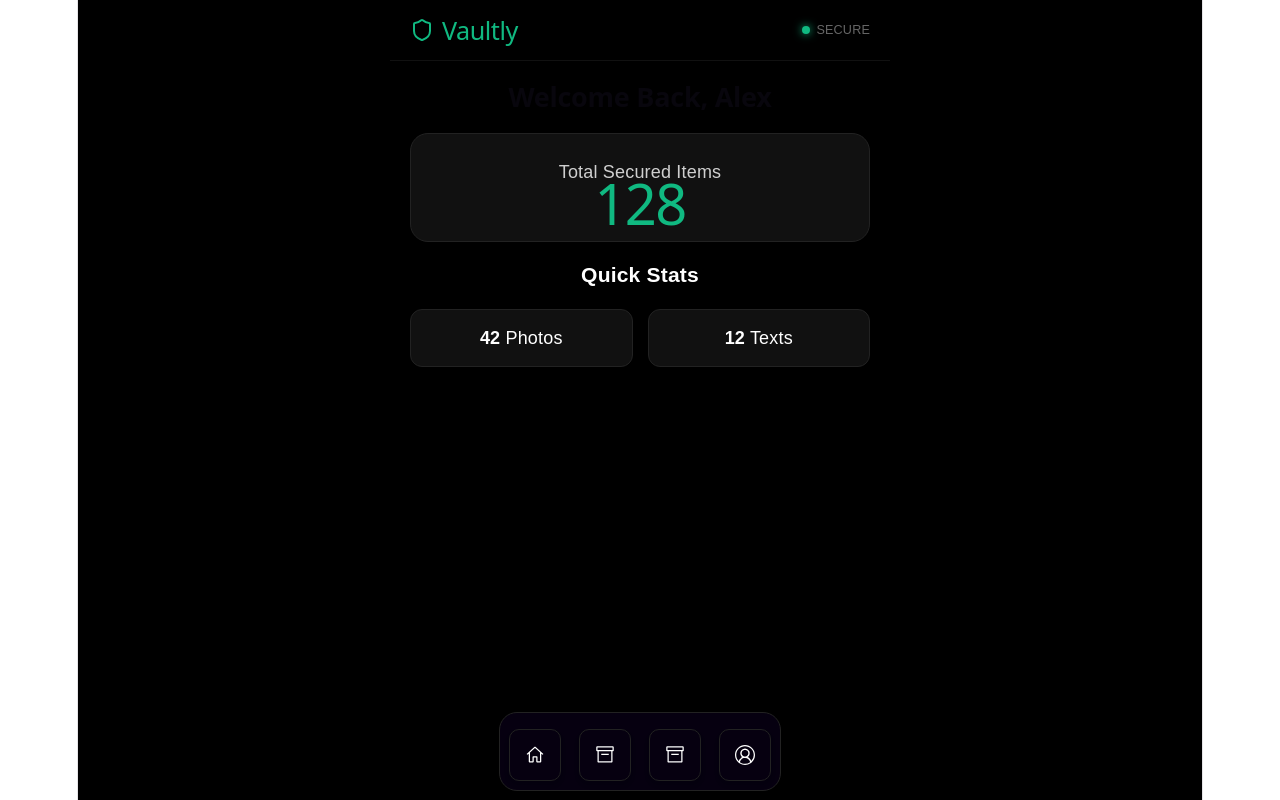
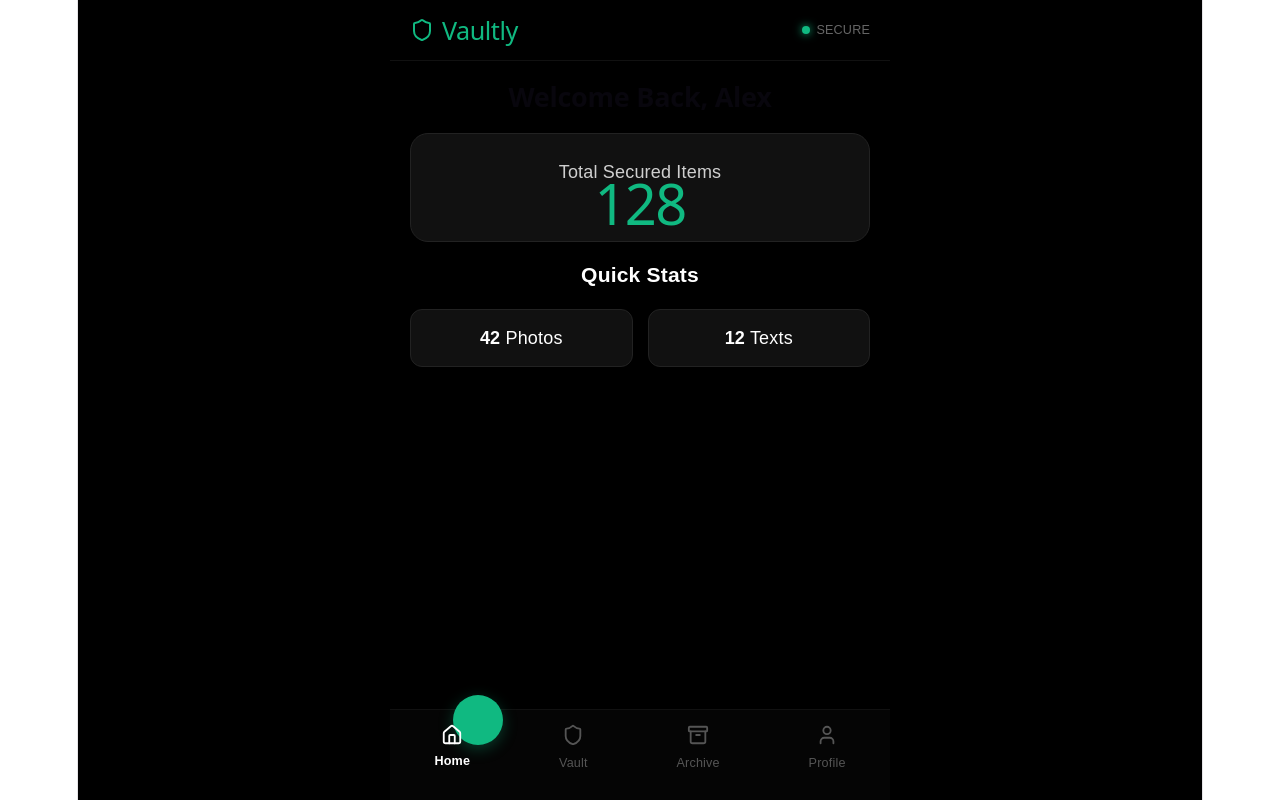
Before and after one commit to jhonjoshua22/Vaultly, a React (Vite) app: page / in a window 1280 px wide. Built offline with nearby package versions, Linux system fonts and the light colour scheme.

Commit message:
returned to bottombar

```diff
--- a/src/App.jsx
+++ b/src/App.jsx
@@ -1,8 +1,10 @@
 import React, { useState } from 'react';
-import { VscHome, VscArchive, VscAccount, VscSettingsGear } from 'react-icons/vsc';
 
+// Layout Components
 import Topbar from './components/Topbar';
-import Dock from './components/Dock';
+import Bottombar from './components/Bottombar';
+
+// Page Components
 import Home from './pages/Home';
 import Vault from './pages/Vault';
 import Archive from './pages/Archive';
@@ -12,40 +14,42 @@ function App() {
   const [activeTab, setActiveTab] = useState('Home');
   const userName = "Alex";
 
-  const items = [
-    { icon: <VscHome size={20} />, label: 'Home', onClick: () => setActiveTab('Home') },
-    { icon: <VscArchive size={20} />, label: 'Vault', onClick: () => setActiveTab('Vault') },
-    { icon: <VscArchive size={20} />, label: 'Archive', onClick: () => setActiveTab('Archive') },
-    { icon: <VscAccount size={20} />, label: 'Profile', onClick: () => setActiveTab('Profile') },
-  ];
-
   return (
     <div style={appContainerStyle}>
       <div style={mobileWrapperStyle}>
+
         <Topbar />
 
-        {/* Dynamic Page Content */}
-        <main style={mainContentStyle}>
+        <main style={{ flex: 1, overflowY: 'auto' }}>
           {activeTab === 'Home' && <Home userName={userName} />}
           {activeTab === 'Vault' && <Vault />}
           {activeTab === 'Archive' && <Archive />}
           {activeTab === 'Profile' && <Profile userName={userName} />}
         </main>
 
-        {/* Mac-style Dock */}
-        <Dock
-          items={items}
-          panelHeight={68}
-          baseItemSize={50}
-          magnification={70}
-        />
+        <Bottombar activeTab={activeTab} setActiveTab={setActiveTab} />
+
       </div>
     </div>
   );
 }
 
-const appContainerStyle = { backgroundColor: '#000', minHeight: '100vh', display: 'flex', justifyContent: 'center', color: '#fff', fontFamily: 'sans-serif' };
-const mobileWrapperStyle = { width: '100%', maxWidth: '500px', backgroundColor: '#000', display: 'flex', flexDirection: 'column', position: 'relative', overflow: 'hidden' };
-const mainContentStyle = { flex: 1, overflowY: 'auto', paddingBottom: '120px' };
+const appContainerStyle = {
+  backgroundColor: '#000',
+  minHeight: '100vh',
+  display: 'flex',
+  justifyContent: 'center',
+  color: '#fff',
+  fontFamily: 'sans-serif'
+};
+
+const mobileWrapperStyle = {
+  width: '100%',
+  maxWidth: '500px',
+  backgroundColor: '#000',
+  display: 'flex',
+  flexDirection: 'column',
+  position: 'relative'
+};
 
 export default App;
--- /dev/null
+++ b/src/components/Bottombar.jsx
@@ -0,0 +1,76 @@
+import React from 'react';
+import { Home, Shield, Archive, User } from 'lucide-react';
+
+const Bottombar = ({ activeTab, setActiveTab }) => {
+  // Positioning helper based on index
+  const tabs = [
+    { name: 'Home', icon: Home },
+    { name: 'Vault', icon: Shield },
+    { name: 'Archive', icon: Archive },
+    { name: 'Profile', icon: User }
+  ];
+
+  const getLeftPosition = () => {
+    const index = tabs.findIndex(t => t.name === activeTab);
+    return `${12.5 + (index * 25)}%`;
+  };
+
+  return (
+    <nav style={bottomBarStyle}>
+      {/* The Liquid Blob Indicator */}
+      <div style={{
+        ...indicatorStyle,
+        left: getLeftPosition(),
+      }} />
+
+      {tabs.map((tab) => (
+        <TabItem
+          key={tab.name}
+          icon={<tab.icon size={22} />}
+          label={tab.name}
+          active={activeTab === tab.name}
+          onClick={() => setActiveTab(tab.name)}
+        />
+      ))}
+    </nav>
+  );
+};
+
+const TabItem = ({ icon, label, active, onClick }) => (
+  <div onClick={onClick} style={{
+    display: 'flex', flexDirection: 'column', alignItems: 'center',
+    gap: '4px', cursor: 'pointer', zIndex: 2,
+    color: active ? '#ffffff' : '#555', // Text turns white when active
+    transition: 'all 0.3s ease'
+  }}>
+    {icon}
+    <span style={{
+      fontSize: '0.7rem',
+      fontWeight: active ? '700' : '400',
+      transform: active ? 'translateY(-2px)' : 'translateY(0)'
+    }}>
+      {label}
+    </span>
+  </div>
+);
+
+const bottomBarStyle = {
+  position: 'fixed', bottom: 0, width: '100%', maxWidth: '500px', height: '80px',
+  backgroundColor: '#050505', borderTop: '1px solid #111',
+  display: 'flex', justifyContent: 'space-around', alignItems: 'center',
+  paddingBottom: '10px', zIndex: 100
+};
+
+const indicatorStyle = {
+  position: 'absolute',
+  top: '-15px', // Creates the "bump" on top
+  width: '50px',
+  height: '50px',
+  borderRadius: '50%',
+  backgroundColor: '#10b981', // Your signature green
+  transition: 'left 0.4s cubic-bezier(0.4, 0, 0.2, 1)',
+  boxShadow: '0 4px 15px rgba(16, 185, 129, 0.3)',
+  zIndex: 1
+};
+
+export default Bottombar;
--- a/src/components/Dock.jsx
+++ /dev/null
@@ -1,131 +0,0 @@
-'use client';
-
-import { motion, useMotionValue, useSpring, useTransform, AnimatePresence } from 'motion/react';
-import { Children, cloneElement, useEffect, useMemo, useRef, useState } from 'react';
-
-function DockItem({ children, className = '', onClick, mouseX, spring, distance, magnification, baseItemSize }) {
-  const ref = useRef(null);
-  const isHovered = useMotionValue(0);
-
-  const mouseDistance = useTransform(mouseX, val => {
-    const rect = ref.current?.getBoundingClientRect() ?? {
-      x: 0,
-      width: baseItemSize
-    };
-    return val - rect.x - baseItemSize / 2;
-  });
-
-  const targetSize = useTransform(mouseDistance, [-distance, 0, distance], [baseItemSize, magnification, baseItemSize]);
-  const size = useSpring(targetSize, spring);
-
-  return (
-    <motion.div
-      ref={ref}
-      style={{
-        width: size,
-        height: size
-      }}
-      onHoverStart={() => isHovered.set(1)}
-      onHoverEnd={() => isHovered.set(0)}
-      onFocus={() => isHovered.set(1)}
-      onBlur={() => isHovered.set(0)}
-      onClick={onClick}
-      className={`dock-item ${className}`}
-      tabIndex={0}
-      role="button"
-      aria-haspopup="true"
-    >
-      {Children.map(children, child => cloneElement(child, { isHovered }))}
-    </motion.div>
-  );
-}
-
-function DockLabel({ children, className = '', ...rest }) {
-  const { isHovered } = rest;
-  const [isVisible, setIsVisible] = useState(false);
-
-  useEffect(() => {
-    const unsubscribe = isHovered.on('change', latest => {
-      setIsVisible(latest === 1);
-    });
-    return () => unsubscribe();
-  }, [isHovered]);
-
-  return (
-    <AnimatePresence>
-      {isVisible && (
-        <motion.div
-          initial={{ opacity: 0, y: 0 }}
-          animate={{ opacity: 1, y: -10 }}
-          exit={{ opacity: 0, y: 0 }}
-          transition={{ duration: 0.2 }}
-          className={`dock-label ${className}`}
-          role="tooltip"
-          style={{ x: '-50%' }}
-        >
-          {children}
-        </motion.div>
-      )}
-    </AnimatePresence>
-  );
-}
-
-function DockIcon({ children, className = '' }) {
-  return <div className={`dock-icon ${className}`}>{children}</div>;
-}
-
-export default function Dock({
-  items,
-  className = '',
-  spring = { mass: 0.1, stiffness: 150, damping: 12 },
-  magnification = 70,
-  distance = 200,
-  panelHeight = 68,
-  dockHeight = 256,
-  baseItemSize = 50
-}) {
-  const mouseX = useMotionValue(Infinity);
-  const isHovered = useMotionValue(0);
-
-  const maxHeight = useMemo(
-    () => Math.max(dockHeight, magnification + magnification / 2 + 4),
-    [magnification, dockHeight]
-  );
-  const heightRow = useTransform(isHovered, [0, 1], [panelHeight, maxHeight]);
-  const height = useSpring(heightRow, spring);
-
-  return (
-    <motion.div style={{ height, scrollbarWidth: 'none' }} className="dock-outer">
-      <motion.div
-        onMouseMove={({ pageX }) => {
-          isHovered.set(1);
-          mouseX.set(pageX);
-        }}
-        onMouseLeave={() => {
-          isHovered.set(0);
-          mouseX.set(Infinity);
-        }}
-        className={`dock-panel ${className}`}
-        style={{ height: panelHeight }}
-        role="toolbar"
-        aria-label="Application dock"
-      >
-        {items.map((item, index) => (
-          <DockItem
-            key={index}
-            onClick={item.onClick}
-            className={item.className}
-            mouseX={mouseX}
-            spring={spring}
-            distance={distance}
-            magnification={magnification}
-            baseItemSize={baseItemSize}
-          >
-            <DockIcon>{item.icon}</DockIcon>
-            <DockLabel>{item.label}</DockLabel>
-          </DockItem>
-        ))}
-      </motion.div>
-    </motion.div>
-  );
-}
```
